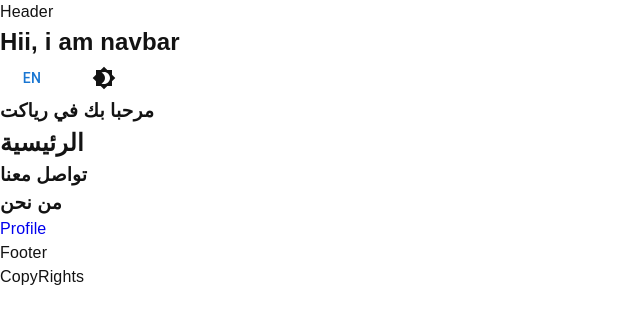
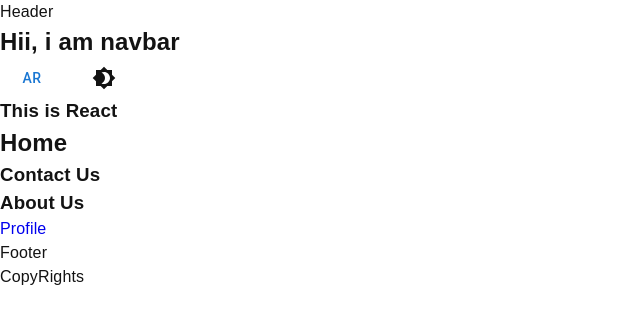
Before and after one commit to ahmed-mostafa2020/tasty-food, a Next.js app: page / in a window 1280 px wide. Shown: the top 324 px of the page, without its empty margins (0-640 px from the left). Built offline with nearby package versions, Linux system fonts and the light colour scheme.

Commit message:
lang done but local storage left1

```diff
--- a/src/components/Navbar.js
+++ b/src/components/Navbar.js
@@ -6,7 +6,13 @@ import i18n from "../i18n";
 const Navbar = () => {
   const { myMode, setMyMode } = ChangeTheme();
 
-  const handleClick = () => {
+  const handleLang = () => {
+    i18n.language == "en"
+      ? i18n.changeLanguage("ar")
+      : i18n.changeLanguage("en");
+  };
+
+  const handleTheme = () => {
     localStorage.setItem("currentMode", myMode === "light" ? "dark" : "light");
     setMyMode(myMode === "light" ? "dark" : "light");
   };
@@ -14,9 +20,9 @@ const Navbar = () => {
   return (
     <div className="navbar">
       <h1>Hii, i am navbar</h1>
+
       {/* Lang */}
-
-      {i18n.language == "en" && (
+      {/* {i18n.language == "en" && (
         <Button
           onClick={() => {
             i18n.changeLanguage("ar");
@@ -34,11 +40,16 @@ const Navbar = () => {
         >
           en
         </Button>
+      )} */}
+
+      {i18n.language === "en" ? (
+        <Button onClick={handleLang}>ar</Button>
+      ) : (
+        <Button onClick={handleLang}>en</Button>
       )}
 
       {/* Theme */}
-
-      <Button sx={{ ml: 1 }} onClick={handleClick} color="inherit">
+      <Button sx={{ ml: 1 }} onClick={handleTheme} color="inherit">
         {myMode === "dark" ? (
           <Brightness7 sx={{ color: "orange" }} />
         ) : (
--- a/src/i18n/index.js
+++ b/src/i18n/index.js
@@ -19,7 +19,7 @@ i18n
   .use(initReactI18next) // passes i18n down to react-i18next
   .init({
     resources, // resources are important to load translations for the languages.
-    lng: "ar", // It acts as default language. When the site loads, content is shown in this language.
+    lng: "en", // It acts as default language. When the site loads, content is shown in this language.
     debug: true,
     fallbackLng: "ar", // use de if selected language is not available
     interpolation: {
```
Also changed, not shown: src/context/LangContext.js (deleted, +0 -22 lines).
